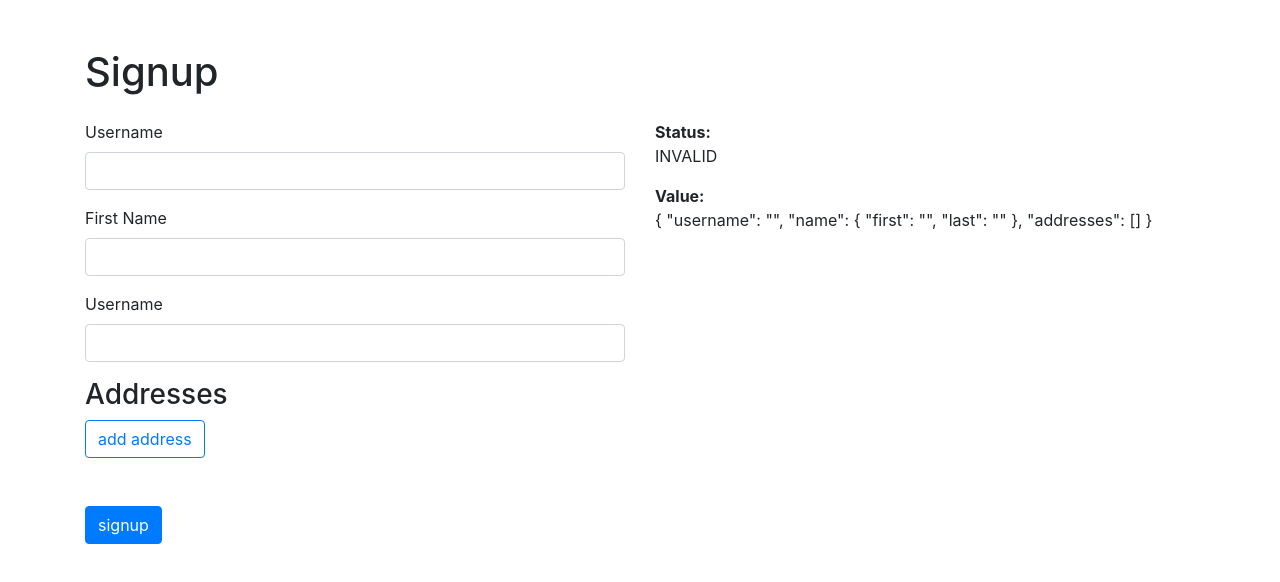
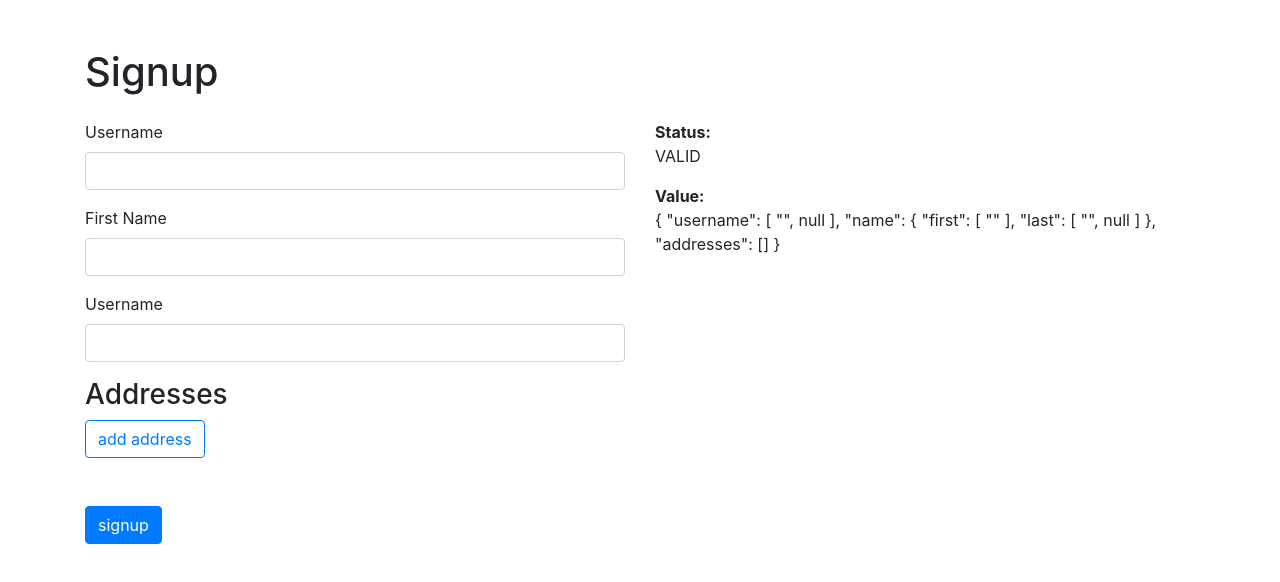
Before and after one commit to JannikWempe/angular-forms-training, an Angular app: page / in a window 1280 px wide. Shown: the top 582 px of the page. Built offline with nearby package versions, Linux system fonts and the light colour scheme.

Commit message:
remove FormBuilder

```diff
--- a/src/app/auth/signup-form/signup-form.component.html
+++ b/src/app/auth/signup-form/signup-form.component.html
@@ -22,7 +22,7 @@
             <div *ngFor="let _ of addresses.controls; let i = index">
               <div class="d-flex align-items-center">
                 <h3 class="h4">Address {{ i + 1 }}</h3>
-                <button (click)="onRemoveAddress(i)" class="btn btn-outline-danger btn-sm ml-auto">remove</button>
+                <button class="btn btn-outline-danger btn-sm ml-auto">remove</button>
               </div>
               <div class="form-group">
                 <label [for]="'street' + i">Street</label>
@@ -34,7 +34,7 @@
               </div>
             </div>
           </div>
-          <button (click)="onAddAddress()" class="btn btn-outline-primary">add address</button>
+          <button  class="btn btn-outline-primary">add address</button>
         </div>
       </div>
       <button [disabled]="!form.pristine && !form.valid" class="btn btn-primary mt-5">signup</button>
--- a/src/app/auth/signup-form/signup-form.component.ts
+++ b/src/app/auth/signup-form/signup-form.component.ts
@@ -1,5 +1,5 @@
 import { Component, OnInit } from '@angular/core';
-import {FormArray, FormBuilder, FormControl, FormGroup, Validators} from "@angular/forms";
+import {FormArray, FormControl, FormGroup, Validators} from "@angular/forms";
 
 @Component({
   selector: 'app-signup-form',
@@ -13,31 +13,21 @@ export class SignupFormComponent implements OnInit {
     return this.form.get('addresses') as FormArray;
   }
 
-  constructor(private fb: FormBuilder) {}
-
   ngOnInit() {
     this.initForm();
   }
 
   initForm() {
-    // TODO: connect this form to the actual inputs in the html
-    // [ ] a change of the inputs in the UI is reflected in the form
-    this.form = this.fb.group({
-      'username': ['', Validators.required],
-      'name': this.fb.group({
-        'first': [''],
-        'last': ['', Validators.required]
+    // TODO: rewrite this using FormBuilder
+    // Note: the form will not work yet, this will be the next task
+    this.form = new FormGroup({
+      'username': new FormControl(['', Validators.required]),
+      'name': new FormGroup({
+        'first': new FormControl(['']),
+        'last': new FormControl(['', Validators.required])
       }),
-      'addresses': this.fb.array([])
+      'addresses': new FormArray([])
     })
-  }
-
-  onAddAddress() {
-    // TODO: add a form group containing the following form fields to 'addresses'
-  }
-
-  onRemoveAddress(index: number) {
-    // TODO: remove the form group with the given index from 'addresses'
   }
 
   onSubmit() {}
```
